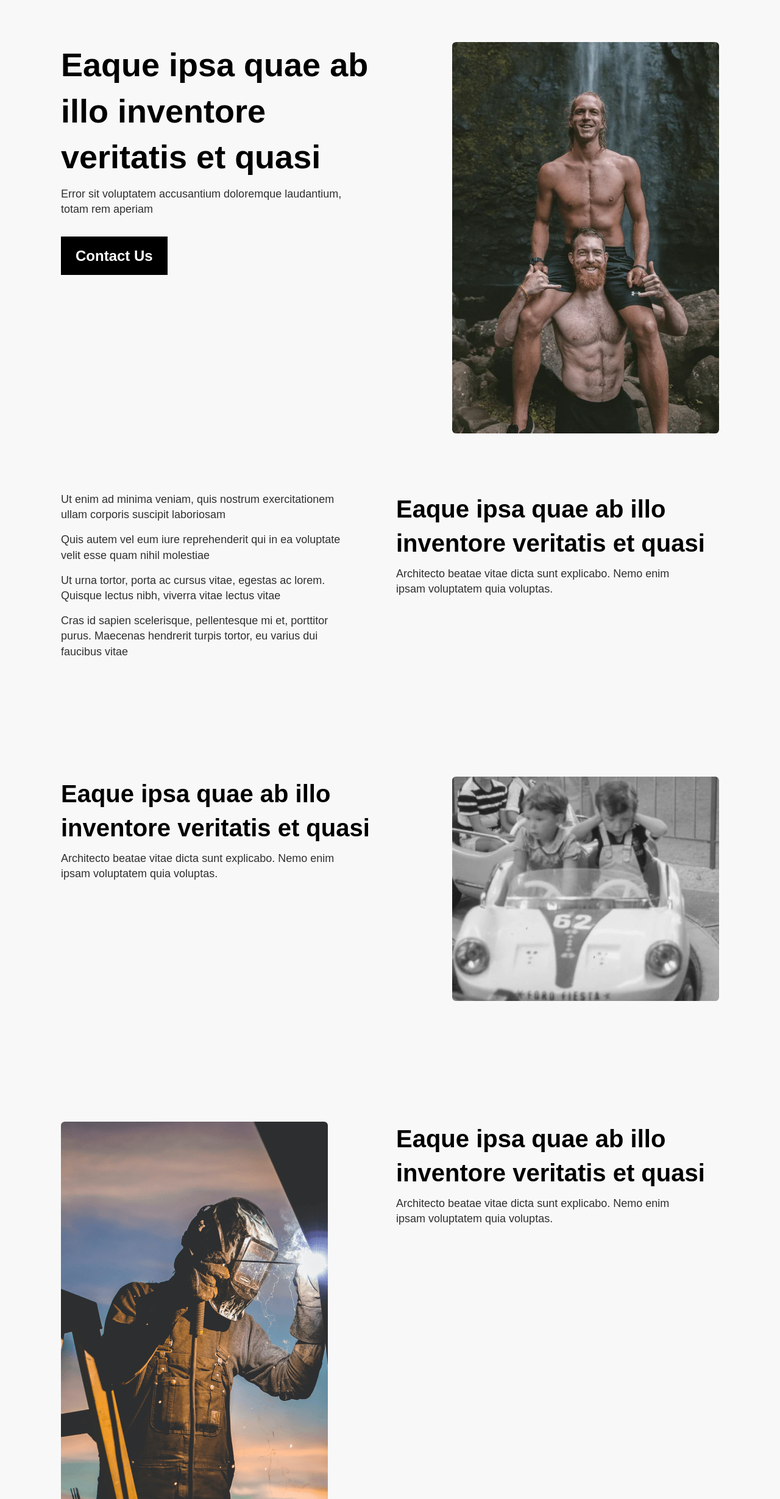
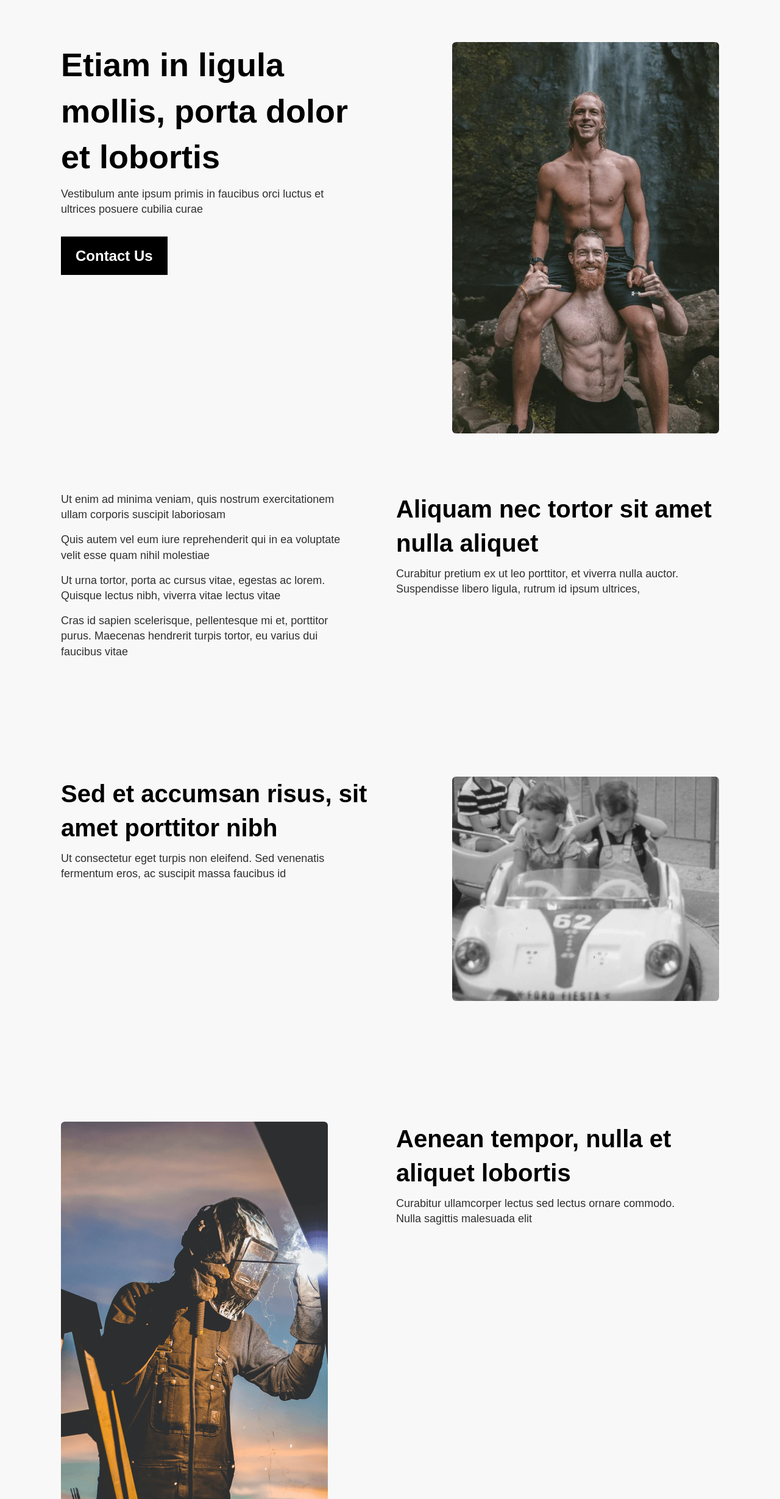
Before and after one commit to rveljko/leail, a website: page src/our-story.html in a window 1280 px wide. Shown: the part 101-2560 px from the top of the page at 61% size. Drawn offline with nearby package versions, Linux system fonts and the light colour scheme; files that its build step writes are made by us from their sources; a web font is replaced by a local one.

Commit message:
Added different text on sections

```diff
--- a/src/our-story.html
+++ b/src/our-story.html
@@ -45,8 +45,8 @@
         <div class="container">
             <div class="hero__content flex layout">
                 <div class="hero__text">
-                    <h1 class="hero__heading">Eaque ipsa quae ab illo inventore veritatis et quasi</h1>
-                    <p class="hero__description">Error sit voluptatem accusantium doloremque laudantium, totam rem aperiam</p>
+                    <h1 class="hero__heading">Etiam in ligula mollis, porta dolor et  lobortis</h1>
+                    <p class="hero__description">Vestibulum ante ipsum primis in faucibus orci luctus et ultrices posuere cubilia curae</p>
                     <a href="#" class="button">Contact Us</a>
                 </div>
                 <div class="hero__image">
@@ -63,8 +63,8 @@
         <div class="container">
             <div class="our-life__content flex layout layout--reverse">
                 <div class="our-life__text">
-                    <h2 class="our-life__heading">Eaque ipsa quae ab illo inventore veritatis et quasi</h2>
-                    <p class="our-life__description">Architecto beatae vitae dicta sunt explicabo. Nemo enim ipsam voluptatem quia voluptas.</p>
+                    <h2 class="our-life__heading">Aliquam nec tortor sit amet nulla aliquet</h2>
+                    <p class="our-life__description">Curabitur pretium ex ut leo porttitor, et viverra nulla auctor. Suspendisse libero ligula, rutrum id ipsum ultrices,</p>
                 </div>
                 <div class="our-life__informations">
                     <p class="our-life__information">Ut enim ad minima veniam, quis nostrum exercitationem ullam corporis suscipit laboriosam</p>
@@ -80,8 +80,8 @@
         <div class="container">
             <div class="kids__content flex layout">
                 <div class="kids__text">
-                    <h2 class="kids__heading">Eaque ipsa quae ab illo inventore veritatis et quasi</h2>
-                    <p class="kids__description">Architecto beatae vitae dicta sunt explicabo. Nemo enim ipsam voluptatem quia voluptas.</p>
+                    <h2 class="kids__heading">Sed et accumsan risus, sit amet porttitor nibh</h2>
+                    <p class="kids__description">Ut consectetur eget turpis non eleifend. Sed venenatis fermentum eros, ac suscipit massa faucibus id</p>
                 </div>
                 <div class="kids__image">
                     <picture>
@@ -97,8 +97,8 @@
         <div class="container">
             <div class="team__content flex layout layout--reverse">
                 <div class="team__text">
-                    <h2 class="team__heading">Eaque ipsa quae ab illo inventore veritatis et quasi</h2>
-                    <p class="team__description">Architecto beatae vitae dicta sunt explicabo. Nemo enim ipsam voluptatem quia voluptas.</p>
+                    <h2 class="team__heading">Aenean tempor, nulla et aliquet lobortis</h2>
+                    <p class="team__description">Curabitur ullamcorper lectus sed lectus ornare commodo. Nulla sagittis malesuada elit</p>
                 </div>
                 <div class="team__image">
                    <img src="./images/our-story-team-members.gif" alt="Pictures of Team Members">
@@ -111,8 +111,8 @@
         <div class="container">
             <div class="journey__content flex layout">
                 <div class="journey__text">
-                    <h2 class="journey__heading">Eaque ipsa quae ab illo inventore veritatis et quasi</h2>
-                    <p class="journey__description">Architecto beatae vitae dicta sunt explicabo. Nemo enim ipsam voluptatem quia voluptas.</p>
+                    <h2 class="journey__heading">Aliquam non accumsan magna, amet  augue</h2>
+                    <p class="journey__description">Proin a laoreet tortor, eget facilisis neque. Duis pulvinar odio non ligula elementum mollis</p>
                 </div>
                 <div class="journey__informations">
                     <p class="journey__information">Ut commodo dignissim condimentum. Cras ac magna pulvinar, sollicitudin nibh et, tempus velit.</p>
```
Also changed, not shown: src/faq.html (+2 -2 lines), src/index.html (+8 -8 lines), src/our-work.html (+8 -8 lines).
